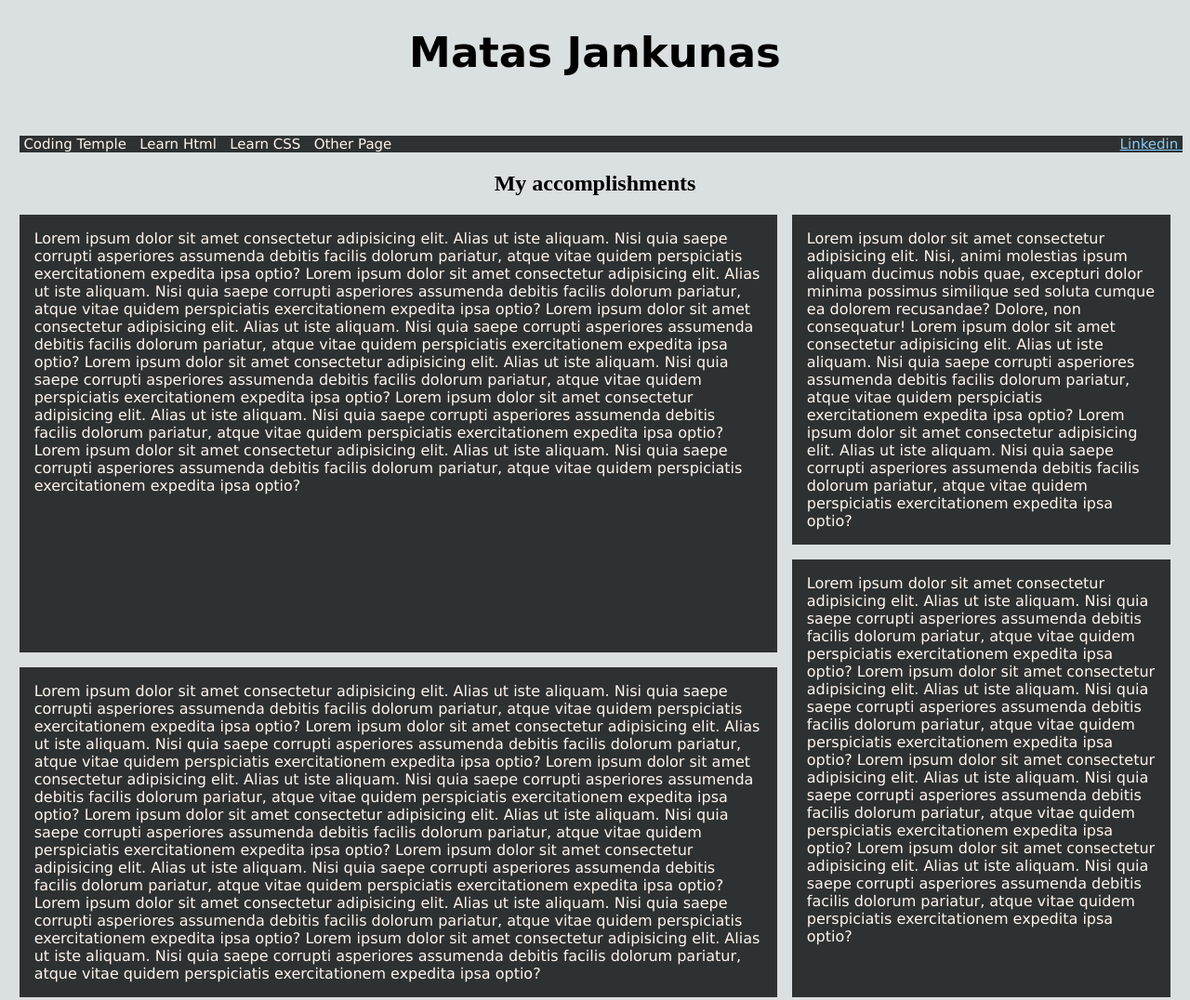
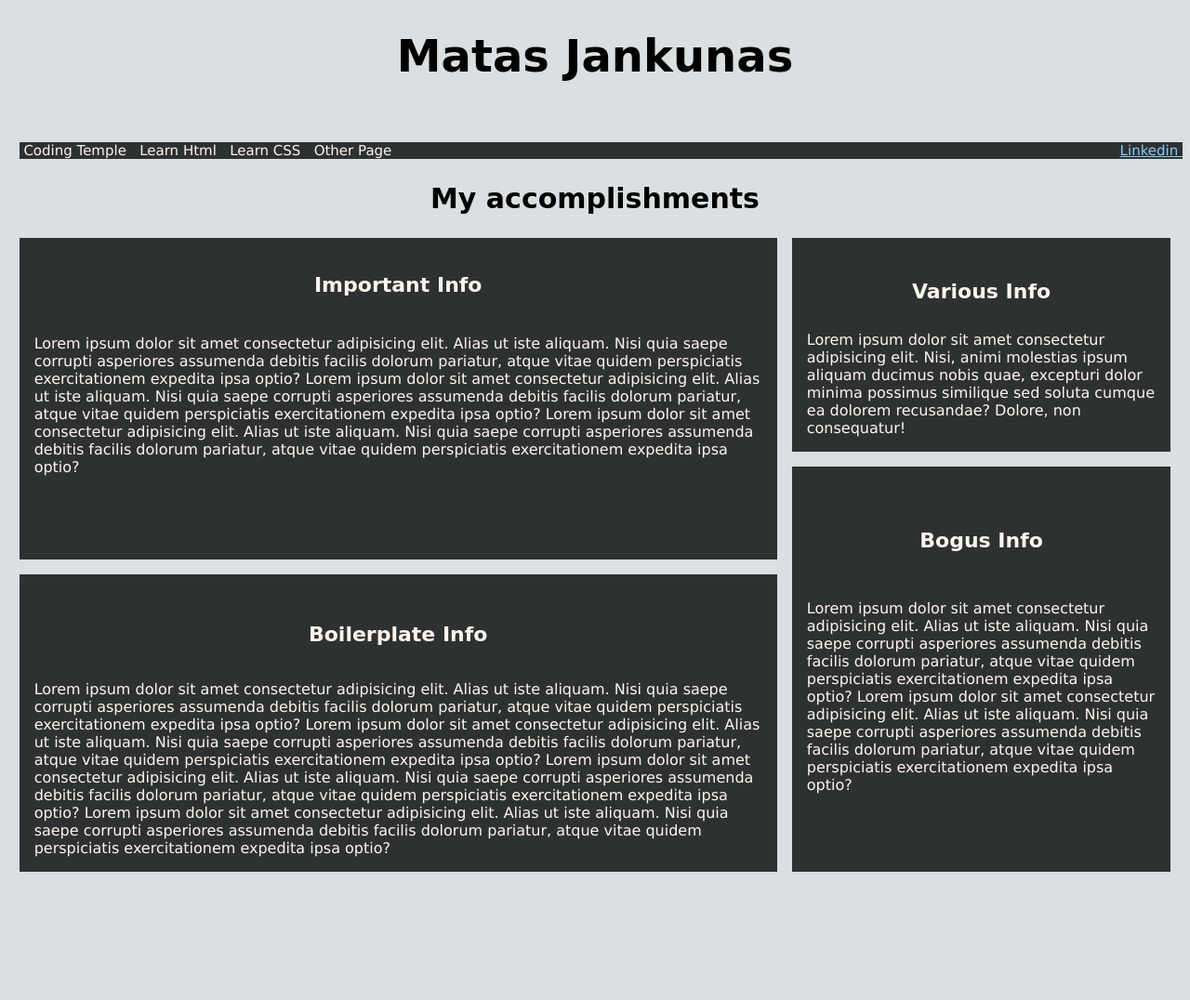
Before and after one commit to jankunasm/Rangers-75-Matas-Jankunas, a plain HTML site: page index.html in a window 1280 px wide. Shown: the whole page at 93% size. After the commit the page ends 946 px from the top, so only its background shows below. Drawn offline with Linux system fonts and the light colour scheme.

Commit message:
Added headlines and different fonts.

```diff
--- a/index.html
+++ b/index.html
@@ -5,10 +5,35 @@
     <style>
       .mainheadline {
         text-align: center;
-        font-size: 45px;
+        font-size: 48px;
         font-family: Apple Chancery, cursive;
       }
-      p {
+      .secondheadline {
+        text-align: center;
+        font-size: 30px;
+        font-family: Apple Chancery, cursive;
+      }
+      .thirdheadline {
+        text-align: center;
+        font-size: 22px;
+        font-family: Apple Chancery, cursive;
+      }
+      .fourthheadline {
+        text-align: center;
+        font-size: 22px;
+        font-family: Apple Chancery, cursive;
+      }
+      .fifthheadline {
+        text-align: center;
+        font-size: 22px;
+        font-family: Apple Chancery, cursive;
+      }
+      .sixthheadline {
+        text-align: center;
+        font-size: 22px;
+        font-family: Apple Chancery, cursive;
+      }
+      .header {
         margin-left: 1%;
         color: seashell;
         background-color: rgba(46, 49, 49, 1);
@@ -64,38 +89,66 @@
   <body style="background-color: rgba(218, 223, 225, 1);">
       <h1 class="mainheadline">Matas Jankunas</h1>
      <br>
-      <p> &nbsp;Coding Temple &nbsp; Learn Html
+      <p class="header"> &nbsp;Coding Temple &nbsp; Learn Html
         &nbsp; Learn CSS  &nbsp; Other Page
-        <a class="linked"href="https://www.linkedin.com/in/matas-jankunas/">Linkedin&nbsp;</a>
+        <a class="linked"
+        href="https://www.linkedin.com/in/matas-jankunas/">
+        Linkedin&nbsp;</a>
          </p>
 
-     <h2 style="text-align: center">My accomplishments</h2>
+     <h2 class ="secondheadline">My accomplishments</h2>
      <div class="main" style= color:seashell>
-      <div class="nested1">Lorem ipsum dolor sit amet consectetur adipisicing elit. Alias ut iste aliquam. Nisi quia saepe corrupti asperiores assumenda debitis facilis dolorum pariatur, atque vitae quidem perspiciatis exercitationem expedita ipsa optio?
-        Lorem ipsum dolor sit amet consectetur adipisicing elit. Alias ut iste aliquam. Nisi quia saepe corrupti asperiores assumenda debitis facilis dolorum pariatur, atque vitae quidem perspiciatis exercitationem expedita ipsa optio?
-        Lorem ipsum dolor sit amet consectetur adipisicing elit. Alias ut iste aliquam. Nisi quia saepe corrupti asperiores assumenda debitis facilis dolorum pariatur, atque vitae quidem perspiciatis exercitationem expedita ipsa optio?
-        Lorem ipsum dolor sit amet consectetur adipisicing elit. Alias ut iste aliquam. Nisi quia saepe corrupti asperiores assumenda debitis facilis dolorum pariatur, atque vitae quidem perspiciatis exercitationem expedita ipsa optio?
-        Lorem ipsum dolor sit amet consectetur adipisicing elit. Alias ut iste aliquam. Nisi quia saepe corrupti asperiores assumenda debitis facilis dolorum pariatur, atque vitae quidem perspiciatis exercitationem expedita ipsa optio?
-        Lorem ipsum dolor sit amet consectetur adipisicing elit. Alias ut iste aliquam. Nisi quia saepe corrupti asperiores assumenda debitis facilis dolorum pariatur, atque vitae quidem perspiciatis exercitationem expedita ipsa optio?
-
+      <div class="nested1">
+        <h3 class="thirdheadline">Important Info</h3>
+        <br>
+        Lorem ipsum dolor sit amet consectetur adipisicing elit.
+        Alias ut iste aliquam. Nisi quia saepe corrupti asperiores
+        assumenda debitis facilis dolorum pariatur, atque vitae
+        quidem perspiciatis exercitationem expedita ipsa optio?
+        Lorem ipsum dolor sit amet consectetur adipisicing elit.
+        Alias ut iste aliquam. Nisi quia saepe corrupti asperiores
+        assumenda debitis facilis dolorum pariatur, atque vitae
+        quidem perspiciatis exercitationem expedita ipsa optio?
+        Lorem ipsum dolor sit amet consectetur adipisicing elit.
+        Alias ut iste aliquam. Nisi quia saepe corrupti asperiores
+        assumenda debitis facilis dolorum pariatur, atque vitae
+        quidem perspiciatis exercitationem expedita ipsa optio?
       </div>
-      <div class="nested2">Lorem ipsum dolor sit amet consectetur adipisicing elit. Nisi, animi molestias ipsum aliquam ducimus nobis quae, excepturi dolor minima possimus similique sed soluta cumque ea dolorem recusandae? Dolore, non consequatur!
-        Lorem ipsum dolor sit amet consectetur adipisicing elit. Alias ut iste aliquam. Nisi quia saepe corrupti asperiores assumenda debitis facilis dolorum pariatur, atque vitae quidem perspiciatis exercitationem expedita ipsa optio?
-        Lorem ipsum dolor sit amet consectetur adipisicing elit. Alias ut iste aliquam. Nisi quia saepe corrupti asperiores assumenda debitis facilis dolorum pariatur, atque vitae quidem perspiciatis exercitationem expedita ipsa optio?
+      <div class="nested2">
+        <h4 class="fourthheadline">Various Info</h4>
+        Lorem ipsum dolor sit amet consectetur adipisicing elit.
+        Nisi, animi molestias ipsum aliquam ducimus nobis quae,
+        excepturi dolor minima possimus similique sed soluta
+        cumque ea dolorem recusandae? Dolore, non consequatur!
       </div>
       <div class="nested3">
-        Lorem ipsum dolor sit amet consectetur adipisicing elit. Alias ut iste aliquam. Nisi quia saepe corrupti asperiores assumenda debitis facilis dolorum pariatur, atque vitae quidem perspiciatis exercitationem expedita ipsa optio?
-        Lorem ipsum dolor sit amet consectetur adipisicing elit. Alias ut iste aliquam. Nisi quia saepe corrupti asperiores assumenda debitis facilis dolorum pariatur, atque vitae quidem perspiciatis exercitationem expedita ipsa optio?
-        Lorem ipsum dolor sit amet consectetur adipisicing elit. Alias ut iste aliquam. Nisi quia saepe corrupti asperiores assumenda debitis facilis dolorum pariatur, atque vitae quidem perspiciatis exercitationem expedita ipsa optio?
-        Lorem ipsum dolor sit amet consectetur adipisicing elit. Alias ut iste aliquam. Nisi quia saepe corrupti asperiores assumenda debitis facilis dolorum pariatur, atque vitae quidem perspiciatis exercitationem expedita ipsa optio?
-        Lorem ipsum dolor sit amet consectetur adipisicing elit. Alias ut iste aliquam. Nisi quia saepe corrupti asperiores assumenda debitis facilis dolorum pariatur, atque vitae quidem perspiciatis exercitationem expedita ipsa optio?
-        Lorem ipsum dolor sit amet consectetur adipisicing elit. Alias ut iste aliquam. Nisi quia saepe corrupti asperiores assumenda debitis facilis dolorum pariatur, atque vitae quidem perspiciatis exercitationem expedita ipsa optio?
-        Lorem ipsum dolor sit amet consectetur adipisicing elit. Alias ut iste aliquam. Nisi quia saepe corrupti asperiores assumenda debitis facilis dolorum pariatur, atque vitae quidem perspiciatis exercitationem expedita ipsa optio?
+        <h5 class="fifthheadline">Boilerplate Info</h5>
+        Lorem ipsum dolor sit amet consectetur adipisicing elit.
+        Alias ut iste aliquam. Nisi quia saepe corrupti asperiores
+        assumenda debitis facilis dolorum pariatur, atque vitae
+        quidem perspiciatis exercitationem expedita ipsa optio?
+        Lorem ipsum dolor sit amet consectetur adipisicing elit.
+        Alias ut iste aliquam. Nisi quia saepe corrupti asperiores
+        assumenda debitis facilis dolorum pariatur, atque vitae
+        quidem perspiciatis exercitationem expedita ipsa optio?
+        Lorem ipsum dolor sit amet consectetur adipisicing elit.
+        Alias ut iste aliquam. Nisi quia saepe corrupti asperiores
+        assumenda debitis facilis dolorum pariatur, atque vitae
+        quidem perspiciatis exercitationem expedita ipsa optio?
+        Lorem ipsum dolor sit amet consectetur adipisicing elit.
+        Alias ut iste aliquam. Nisi quia saepe corrupti asperiores
+        assumenda debitis facilis dolorum pariatur, atque vitae
+        quidem perspiciatis exercitationem expedita ipsa optio?
       </div>
-      <div class="nested4">Lorem ipsum dolor sit amet consectetur adipisicing elit. Alias ut iste aliquam. Nisi quia saepe corrupti asperiores assumenda debitis facilis dolorum pariatur, atque vitae quidem perspiciatis exercitationem expedita ipsa optio?
-        Lorem ipsum dolor sit amet consectetur adipisicing elit. Alias ut iste aliquam. Nisi quia saepe corrupti asperiores assumenda debitis facilis dolorum pariatur, atque vitae quidem perspiciatis exercitationem expedita ipsa optio?
-        Lorem ipsum dolor sit amet consectetur adipisicing elit. Alias ut iste aliquam. Nisi quia saepe corrupti asperiores assumenda debitis facilis dolorum pariatur, atque vitae quidem perspiciatis exercitationem expedita ipsa optio?
-        Lorem ipsum dolor sit amet consectetur adipisicing elit. Alias ut iste aliquam. Nisi quia saepe corrupti asperiores assumenda debitis facilis dolorum pariatur, atque vitae quidem perspiciatis exercitationem expedita ipsa optio?
+      <div class="nested4"> <h6 class="sixthheadline">Bogus Info</h6>
+        Lorem ipsum dolor sit amet consectetur adipisicing elit.
+        Alias ut iste aliquam. Nisi quia saepe corrupti asperiores
+        assumenda debitis facilis dolorum pariatur, atque vitae
+        quidem perspiciatis exercitationem expedita ipsa optio?
+        Lorem ipsum dolor sit amet consectetur adipisicing elit.
+        Alias ut iste aliquam. Nisi quia saepe corrupti asperiores
+        assumenda debitis facilis dolorum pariatur, atque vitae
+        quidem perspiciatis exercitationem expedita ipsa optio?
       </div>
         </div>
      </div>
```
